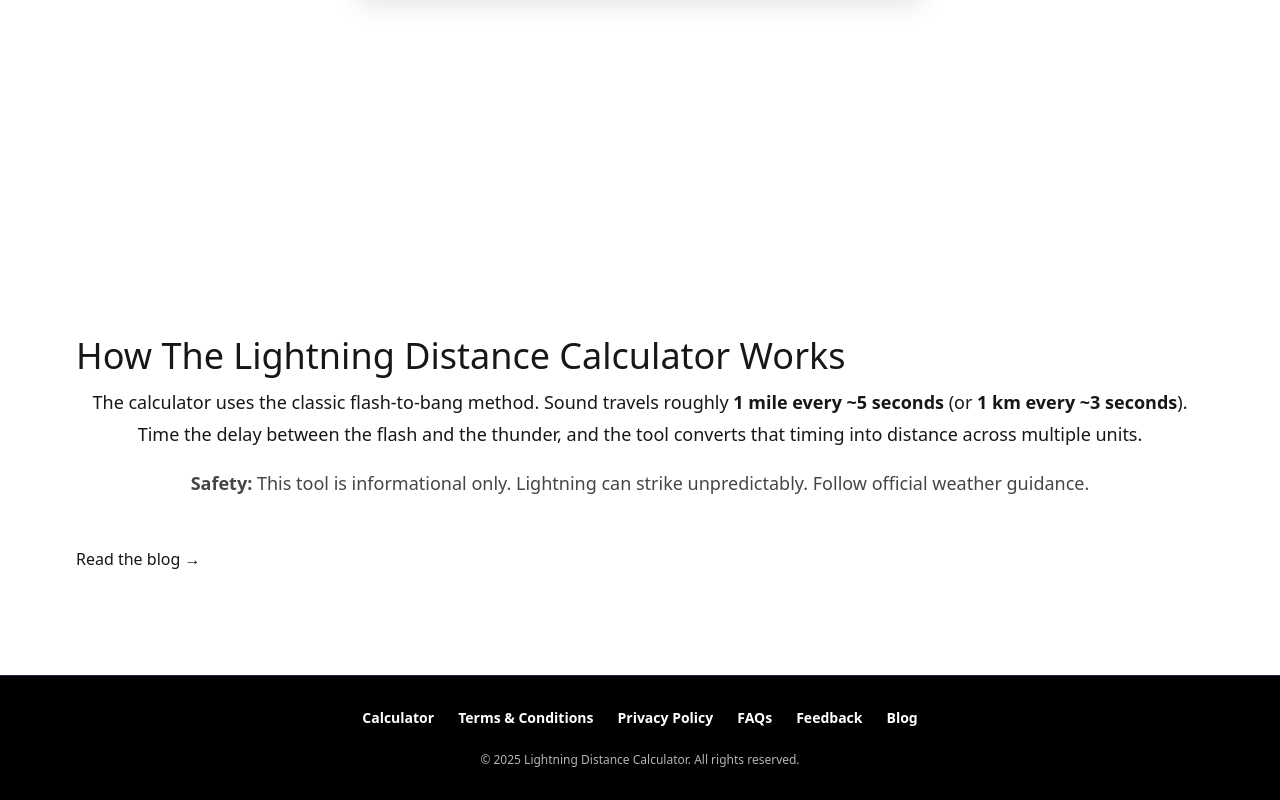
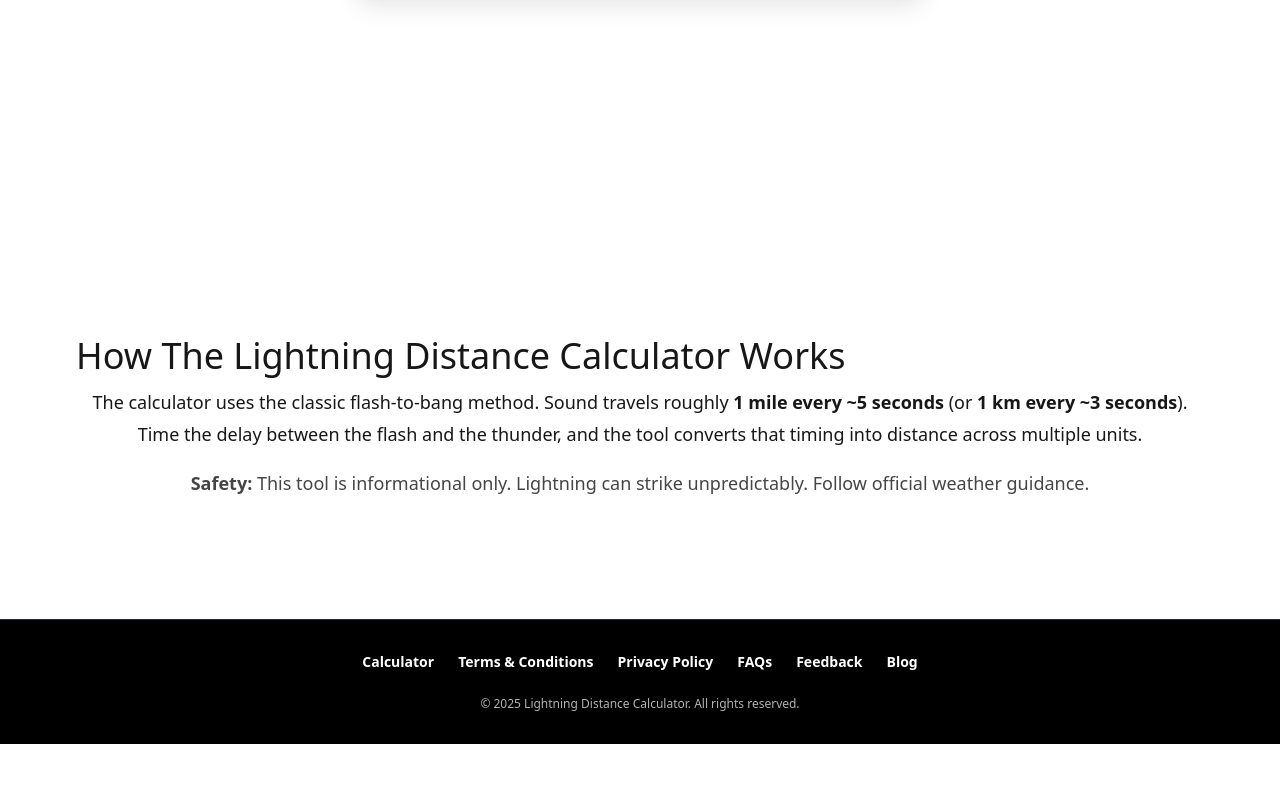
Before and after one commit to CG-App/lightningdistancecalculator, a Next.js app: page / in a window 1280 px wide. Shown: the part 594-1394 px from the top of the page. After the commit the page ends 1338 px from the top, so only its background shows below. Built offline with nearby package versions, Linux system fonts and the light colour scheme.

Commit message:
Applied Lightning Distance Calculator Live Application

```diff
--- a/app/blog/[slug]/page.tsx
+++ b/app/blog/[slug]/page.tsx
@@ -6,10 +6,12 @@ import type { Post } from "contentlayer/generated";
 import JsonLd from "@/components/json-ld";
 import AuthorBio from "@/components/author-bio";
 
-/** Static generation + ISR (24h) */
-export const revalidate = 86400;
+// ✅ Run on Edge and make the route fully static (no ISR)
+//    This satisfies @cloudflare/next-on-pages prerender requirements.
+export const runtime = "edge";
+export const revalidate = false;
 
-/** Pre-render all post slugs at build time */
+// Pre-render all post slugs at build time
 export function generateStaticParams() {
   return allPosts.map((p) => ({ slug: p.slug }));
 }
--- a/app/page.tsx
+++ b/app/page.tsx
@@ -1,8 +1,10 @@
 // app/page.tsx
 import type { Metadata } from "next";
 import { Suspense } from "react";
-import Link from "next/link";
 import LightningDistanceCalculator from "@/components/LightningDistanceCalculator";
+
+// ✅ Run this route on the Edge runtime (required by next-on-pages for dynamic routes)
+export const runtime = "edge";
 
 // Next.js route segment config (no caching)
 export const dynamic = "force-dynamic";
@@ -165,13 +167,6 @@ export default function HomePage() {
           can strike unpredictably. Follow official weather guidance.
         </p>
       </section>
-
-      {/* Internal link for crawlability */}
-      <div className="pt-6">
-        <Link href="/blog" className="underline">
-          Read the blog →
-        </Link>
-      </div>
     </main>
   );
 }
--- a/components/LightningDistanceCalculator.tsx
+++ b/components/LightningDistanceCalculator.tsx
@@ -416,6 +416,5 @@ if (typeof window !== "undefined" && !window.__LIGHTNING_CALC_TESTED__) {
   if (trendFromSeries([5, 5.05], 0.1) !== "steady") throw new Error("trend steady failed");
   if (trendFromSeries([5], 0.1) !== "insufficient") throw new Error("trend insufficient failed");
 
-  // eslint-disable-next-line no-console
   console.log("LightningDistanceCalculator tests: passed");
 }
```
